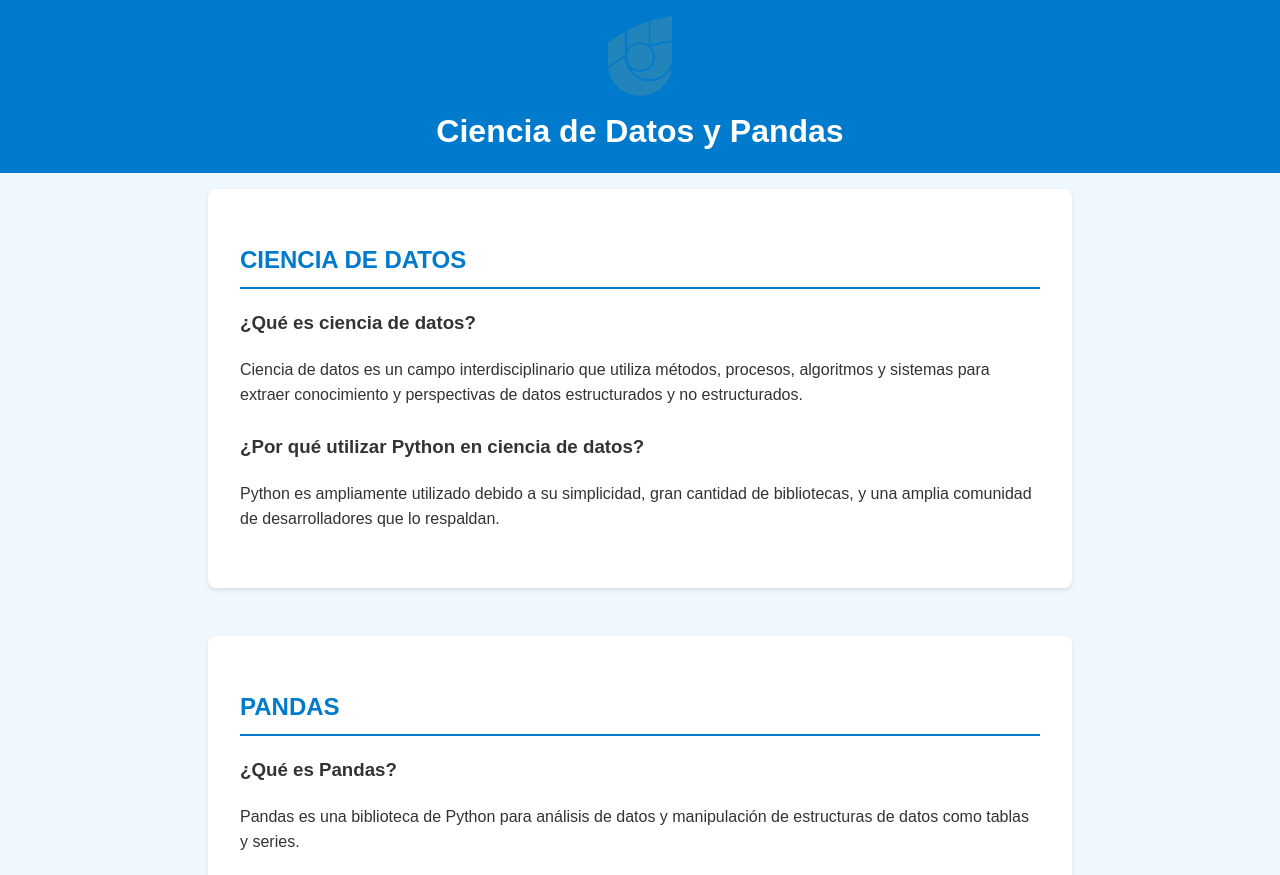
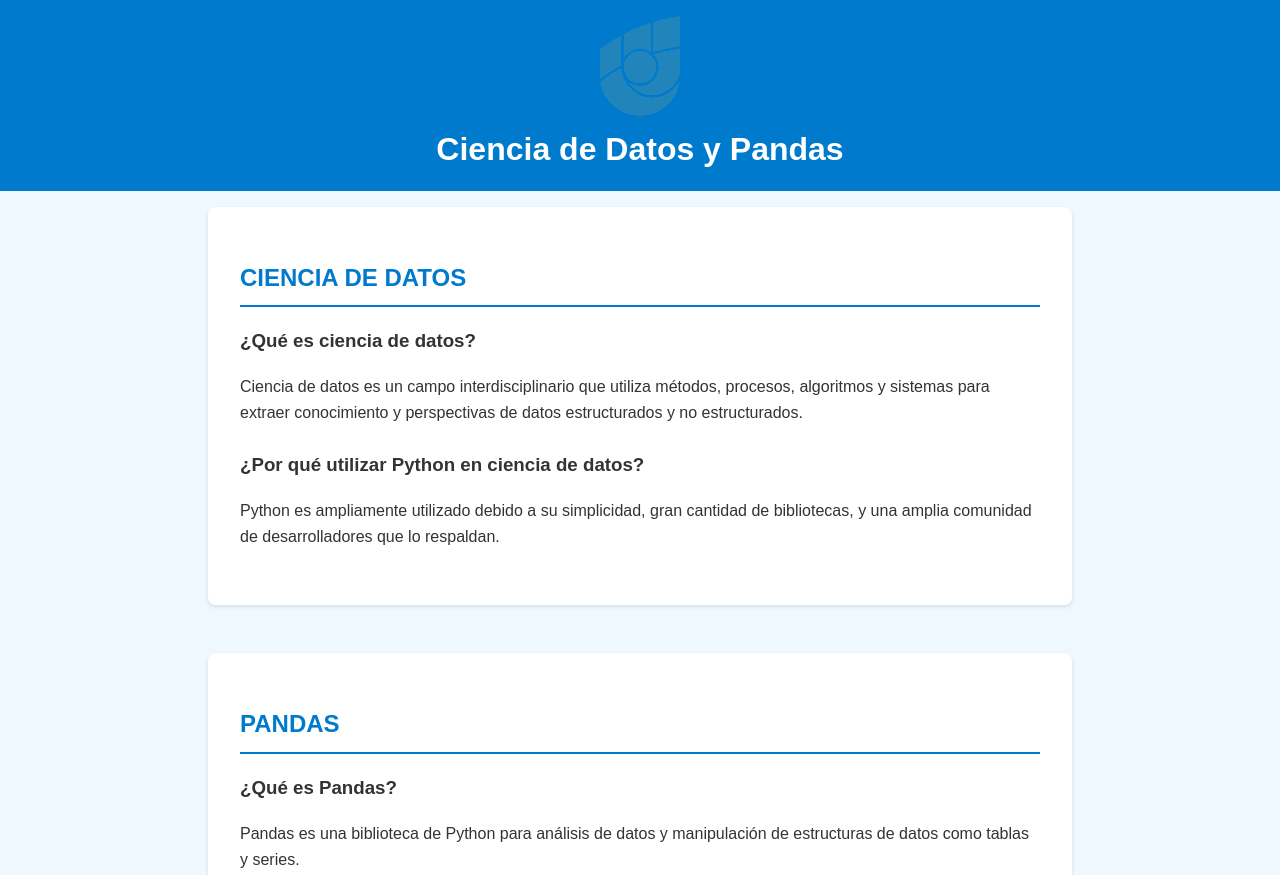
Before and after one commit to Aispuro-sys/Ciencia-de-datos.github.io, a plain HTML site: page index.html in a window 1280 px wide. Shown: the top 875 px of the page. Drawn offline with Linux system fonts and the light colour scheme.

Commit message:
Update styles.css

```diff
--- a/styles.css
+++ b/styles.css
@@ -6,15 +6,6 @@ body {
     background: #f0f8ff;
     color: #333;
 }
-
-/* Logo en el header */
-#logo {
-    width: 80px; /* Ajusta el tamaño según sea necesario */
-    height: auto; /* Mantén la proporción de la imagen */
-    display: block;
-    margin: 0 auto 10px; /* Centra el logo y añade espacio debajo */
-}
-
 
 header {
     background: #007acc;
```
